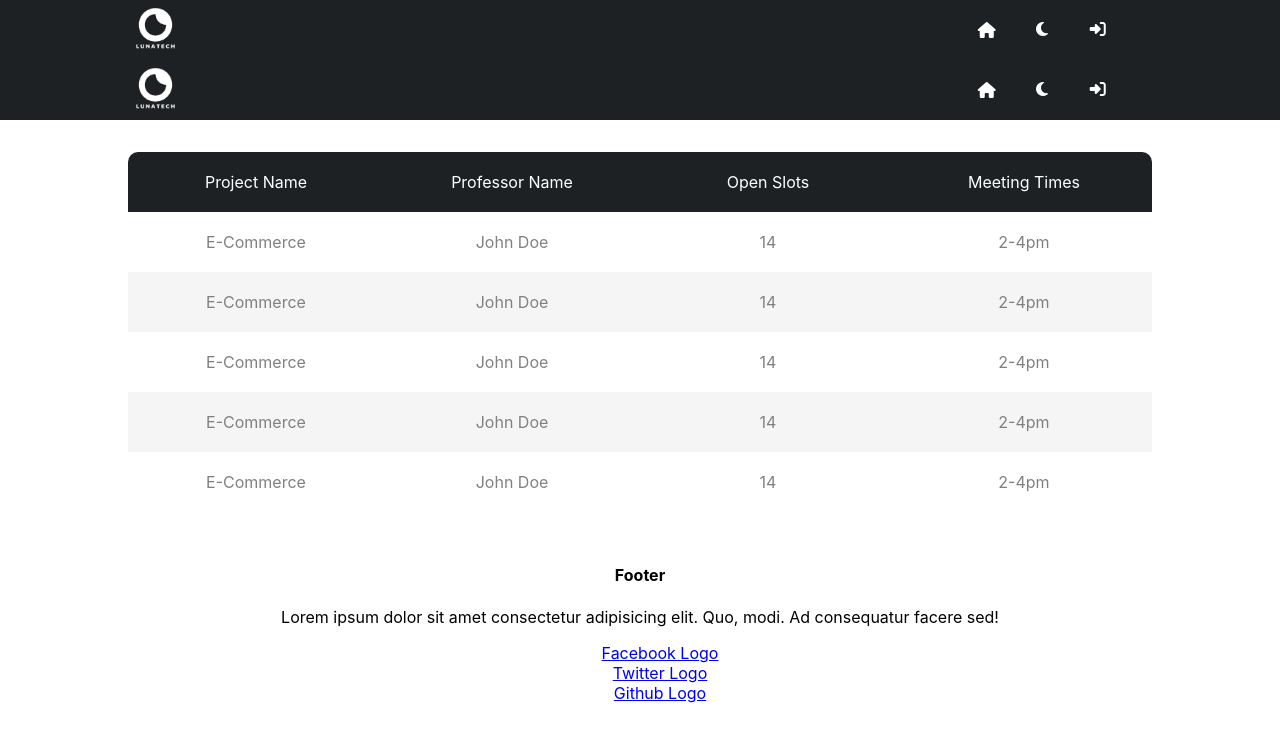
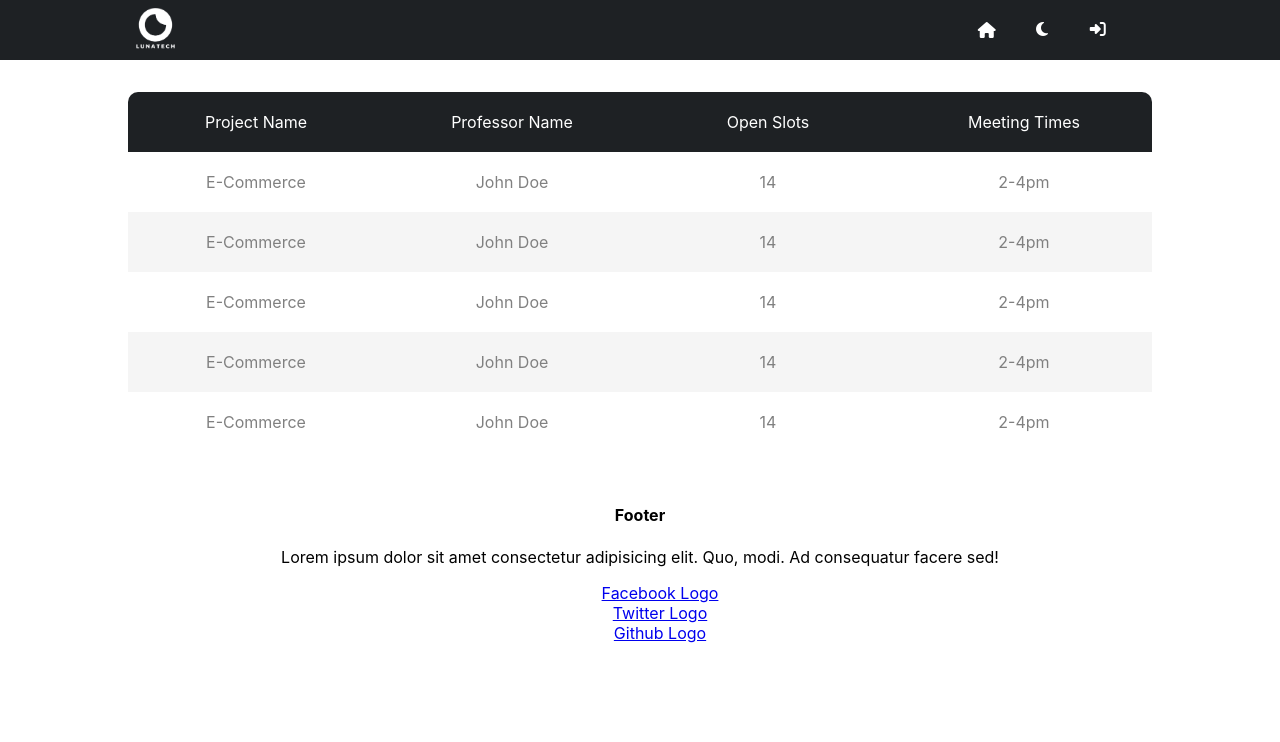
Before and after one commit to jaredbradley243/csun.tech, a React (Create React App) app in the folder frontend/csuntech/: page / in a window 1280 px wide. Shown: the top 742 px of the page. Built offline with nearby package versions, Linux system fonts and the light colour scheme.

Commit message:
Added Todo

```diff
--- a/frontend/csuntech/src/pages/HomePage.jsx
+++ b/frontend/csuntech/src/pages/HomePage.jsx
@@ -2,18 +2,20 @@ import React from "react";
 import PropTypes from "prop-types";
 import SeniorDesignTable from "../components/SeniorDesignTable";
 import "./HomePage.css";
-import Header from "../layouts/Header";
+// TODO: Remove header import - Jared
+// import Header from "../layouts/Header";
 import Footer from "../layouts/Footer";
 
 export default function HomePage(props) {
-  const { isDarkMode, toggleDarkMode } = props;
+  const { isDarkMode } = props;
   return (
     <div
       className={
         isDarkMode ? "homePage_container darkMode" : "homePage_container"
       }
     >
-      <Header isDarkMode={isDarkMode} toggleDarkMode={toggleDarkMode} />
+      {/* // TODO: Remove Header. It will be used across the app in App.jsx */}
+      {/* <Header isDarkMode={isDarkMode} toggleDarkMode={toggleDarkMode} /> */}
       <div className="designTable_container">
         <SeniorDesignTable />
       </div>
@@ -24,5 +26,6 @@ export default function HomePage(props) {
 
 HomePage.propTypes = {
   isDarkMode: PropTypes.bool.isRequired,
-  toggleDarkMode: PropTypes.func.isRequired,
+  // TODO: Remove toggle - Jared
+  // toggleDarkMode: PropTypes.func.isRequired,
 };
```
